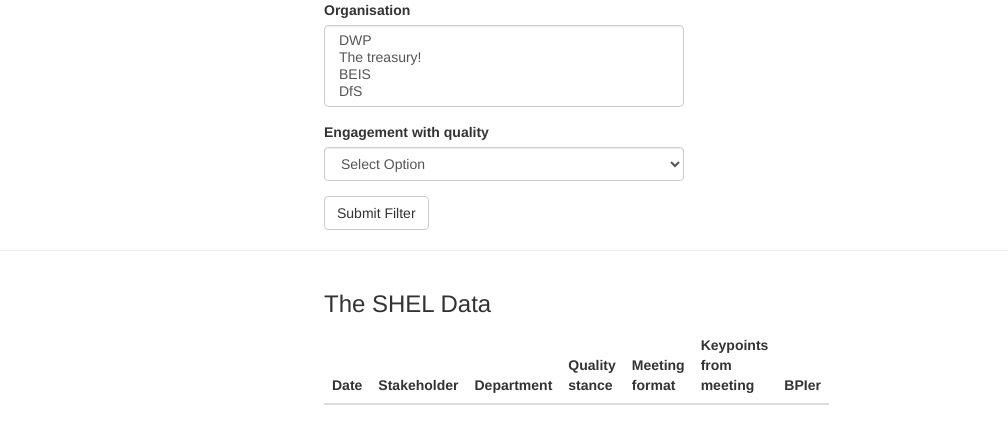
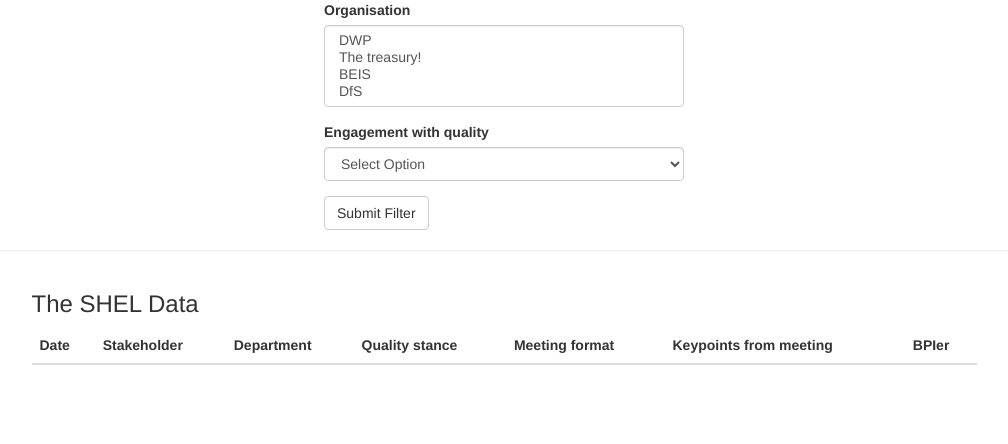
Before and after one commit to best-practice-and-impact/SHEL, a Flask app: template app/templates/display.html in a window 1280 px wide. Shown: the part 297-741 px from the top of the page, without its empty margins (136-1144 px from the left). Run offline with Flask 2, Linux system fonts and the light colour scheme; the template is opened without the code that fills it: values that come from a table or form of the project are taken from there, others are empty; some libraries are stand-ins or nearby versions.

Commit message:
centered the SHEL data table

```diff
--- a/app/templates/display.html
+++ b/app/templates/display.html
@@ -37,7 +37,7 @@
 </div>
 <hr>
 <div class="row">
-  <div class="col-md-4 col-lg-offset-4">
+  <div class="col-md-10 col-lg-offset-1">
     <table class="table table-striped" id="owned_stock_table">
       <thead>
         <h3> The SHEL Data </h3>
```
